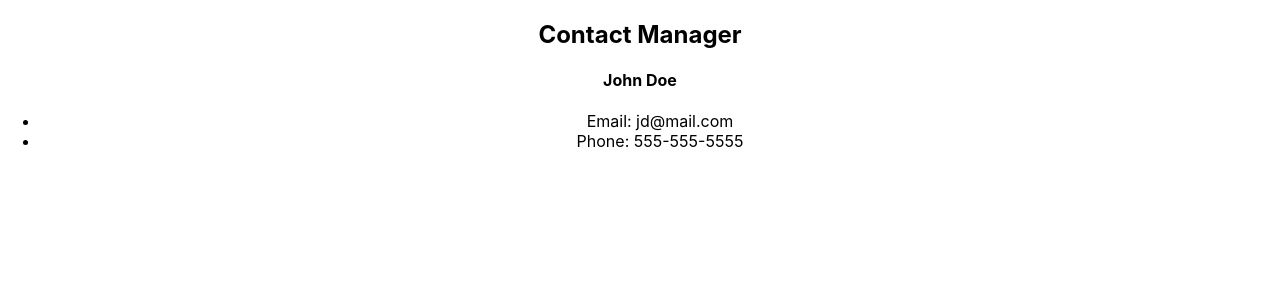
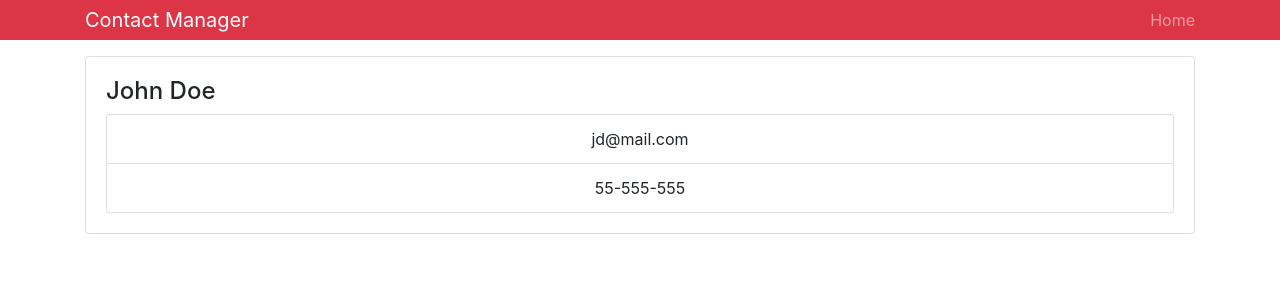
Before and after one commit to ivaylotsachev/contact-manager-react, a React (Create React App) app: page / in a window 1280 px wide. Shown: the top 300 px of the page. Built offline with nearby package versions, Linux system fonts and the light colour scheme.

Commit message:
Add bootstrap

```diff
--- a/package.json
+++ b/package.json
@@ -3,6 +3,7 @@
   "version": "0.1.0",
   "private": true,
   "dependencies": {
+    "bootstrap": "^4.3.1",
     "react": "^16.8.2",
     "react-dom": "^16.8.2",
     "react-scripts": "2.1.5"
--- a/src/App.js
+++ b/src/App.js
@@ -1,5 +1,8 @@
 import React, { Component } from 'react';
+
+import 'bootstrap/dist/css/bootstrap.min.css';
 import './App.css';
+
 import { className } from 'postcss-selector-parser';
 
 /* Components */
@@ -10,8 +13,14 @@
     render() {
         return (
             <div className="App">
-                <Header />
-                <Contact />
+                <Header branding="Contact Manager" />
+                <div className="container">
+                    <Contact
+                        name="John Doe"
+                        email="jd@mail.com"
+                        phone="55-555-555"
+                    />
+                </div>
             </div>
         );
     }
--- a/src/components/Contact.js
+++ b/src/components/Contact.js
@@ -2,12 +2,14 @@
 
 class Contact extends Component {
     render() {
+        const { name, email, phone } = this.props;
+
         return (
-            <div>
-                <h4>John Doe</h4>
-                <ul>
-                    <li>Email: jd@mail.com</li>
-                    <li>Phone: 555-555-5555</li>
+            <div className="card card-body mb-3">
+                <h4 className="text-left">{name}</h4>
+                <ul className="list-group">
+                    <li className="list-group-item">{email}</li>
+                    <li className="list-group-item">{phone}</li>
                 </ul>
             </div>
         );
--- a/src/components/Header.js
+++ b/src/components/Header.js
@@ -1,11 +1,35 @@
 import React from 'react';
+import PropTypes from 'prop-types';
 
 const Header = props => {
+    const { branding } = props;
+
     return (
-        <div>
-            <h2>Contact Manager</h2>
-        </div>
+        <nav className="navbar navbar-extend-sm navbar-dark bg-danger mb-3 py-0">
+            <div className="container">
+                <a href="" className="navbar-brand">
+                    {branding}
+                </a>
+                <div>
+                    <ul className="navbar-nav mr-auto">
+                        <li className="nav-item">
+                            <a href="/" className="nav-link">
+                                Home
+                            </a>
+                        </li>
+                    </ul>
+                </div>
+            </div>
+        </nav>
     );
 };
 
+Header.defaultProps = {
+    branding: 'My App'
+};
+
+Header.propTypes = {
+    branding: PropTypes.string.isRequired
+};
+
 export default Header;
```
Also changed, not shown: 1 other file (tests, documents, lock files or other folders).
